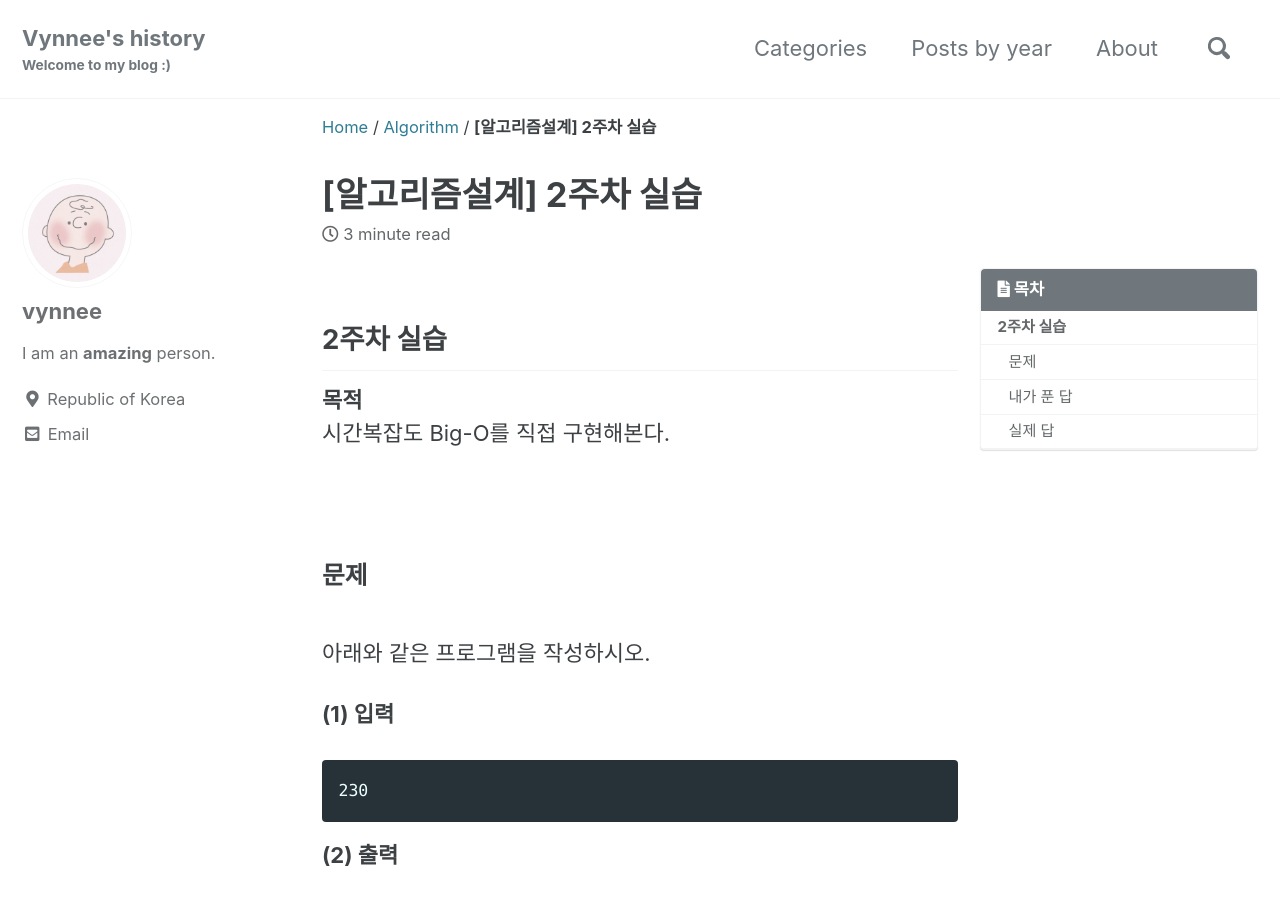
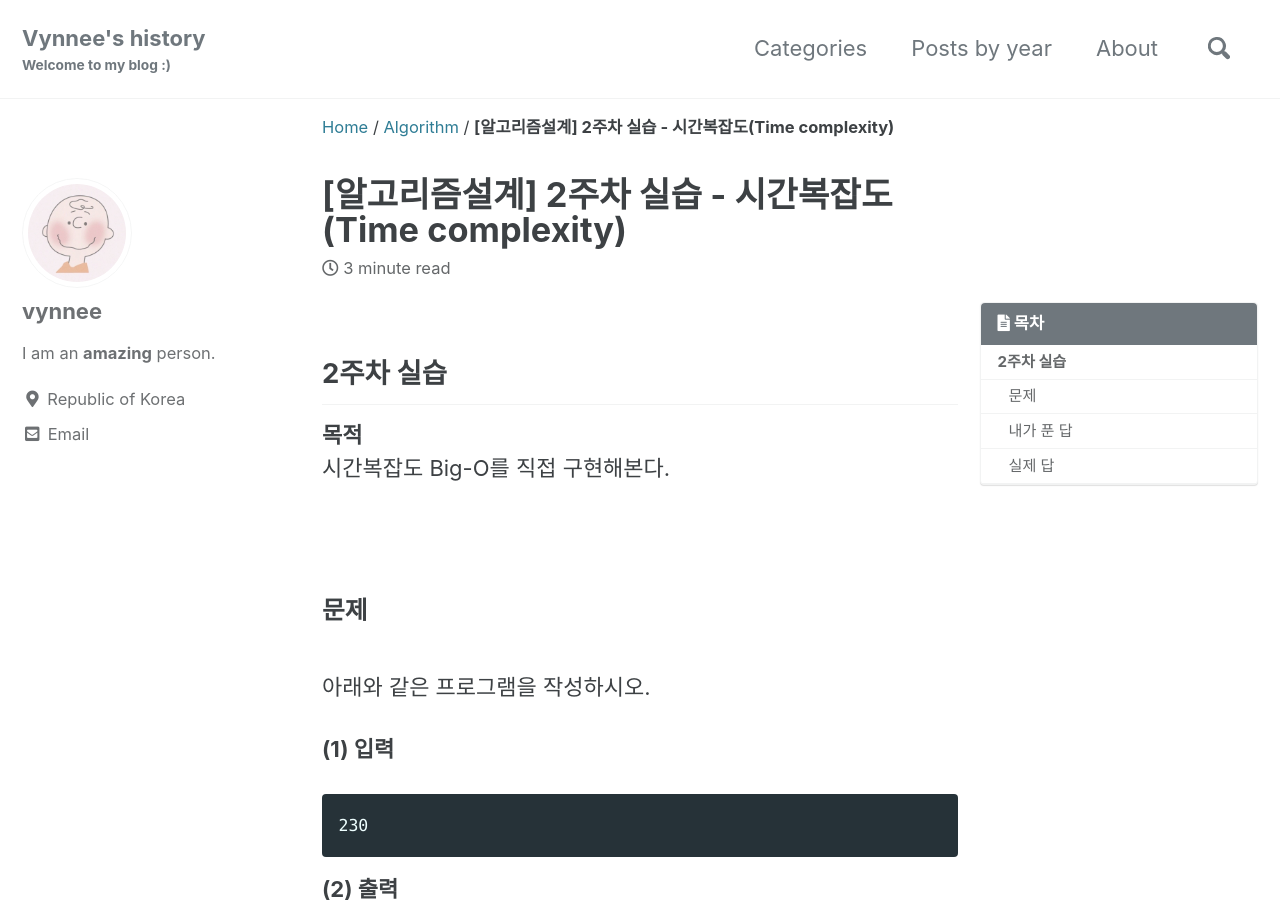
Before and after one commit to vynnee/vynnee.github.io, a Jekyll site: the page built from _posts/2021-01/algorithm/2021-03-11-alg02.md, in a window 1280 px wide and 900 px high. Built offline with Jekyll 4.4.1, drawn with Linux system fonts in a browser that asks for light colours; cached includes are drawn as plain includes; comment, search, counter and statistics services are not loaded.

Commit message:
[2021-03-14] post modify

````diff
--- a/_posts/2021-01/algorithm/2021-03-11-alg02.md
+++ b/_posts/2021-01/algorithm/2021-03-11-alg02.md
@@ -1,5 +1,5 @@
 ---
-title: "[알고리즘설계] 2주차 실습"
+title: "[알고리즘설계] 2주차 실습 - 시간복잡도(Time complexity)"
 layout: single
 author_profile: true
 read_time: true
@@ -160,6 +160,7 @@
 #include <iostream>
 #include <ctime>
 using namespace std;
+
 // 재귀함수로 구현(exp time)
 int fib(int n)
 {
@@ -168,18 +169,22 @@
 	else
 		return fib(n - 1) + fib(n - 2);
 }
+
 int main()
 {
 	int i, j, k, input;
 	float res_cb, res_exp;
 	clock_t start_cb, start_exp, end_cb, end_exp;
+
 	cin >> input;
+
 	// 각 행렬에 대한 동적 할당 및 초기값 설정
 	int** array_a = new int* [input];
 	int** array_b = new int* [input];
 	int** array_c = new int* [input];
 	int** array_d = new int* [input]; // 행렬-a x 행렬-b 곱셈 결과 저장 행렬
 	int** array_e = new int* [input]; // 행렬-d x 행렬-c 곱셈 결과 저장 행렬
+
 	for (j = 0; j < input; j++)
 	{
 		array_a[j] = new int[input];
@@ -188,6 +193,7 @@
 		array_d[j] = new int[input];
 		array_e[j] = new int[input];
 	}
+
 	// 초기값 설정
 	for (i = 0; i < input; i++)
 	{
@@ -201,7 +207,9 @@
 			array_e[i][j] = 0;
 		}
 	}
+
 	start_cb = clock();
+
 	// 행렬 곱 시작
 	for (i = 0; i < input; i++)
 	{
@@ -219,7 +227,9 @@
 	}
 	end_cb = clock();
 	res_cb = (float)(end_cb - start_cb);
+
 	cout << "n^3(Cubic complexity) time cost: " << res_cb << "ms" << endl;
+
 	// 메모리 해제
 	for (j = 0; j < input; j++)
 	{
@@ -234,6 +244,7 @@
 	delete[] array_c;
 	delete[] array_d;
 	delete[] array_e;
+
 	// 피보나치 수열
 	start_exp = clock();
 	for (int i = 1; i <= input; i++)
@@ -243,6 +254,7 @@
 	end_exp = clock();
 	res_exp = (float)(end_exp - start_exp);
 	cout << "2^n(Exponential complexity) time cost: " << res_exp << "ms" << endl;
+
 	return 0;
 }
 ```
````
